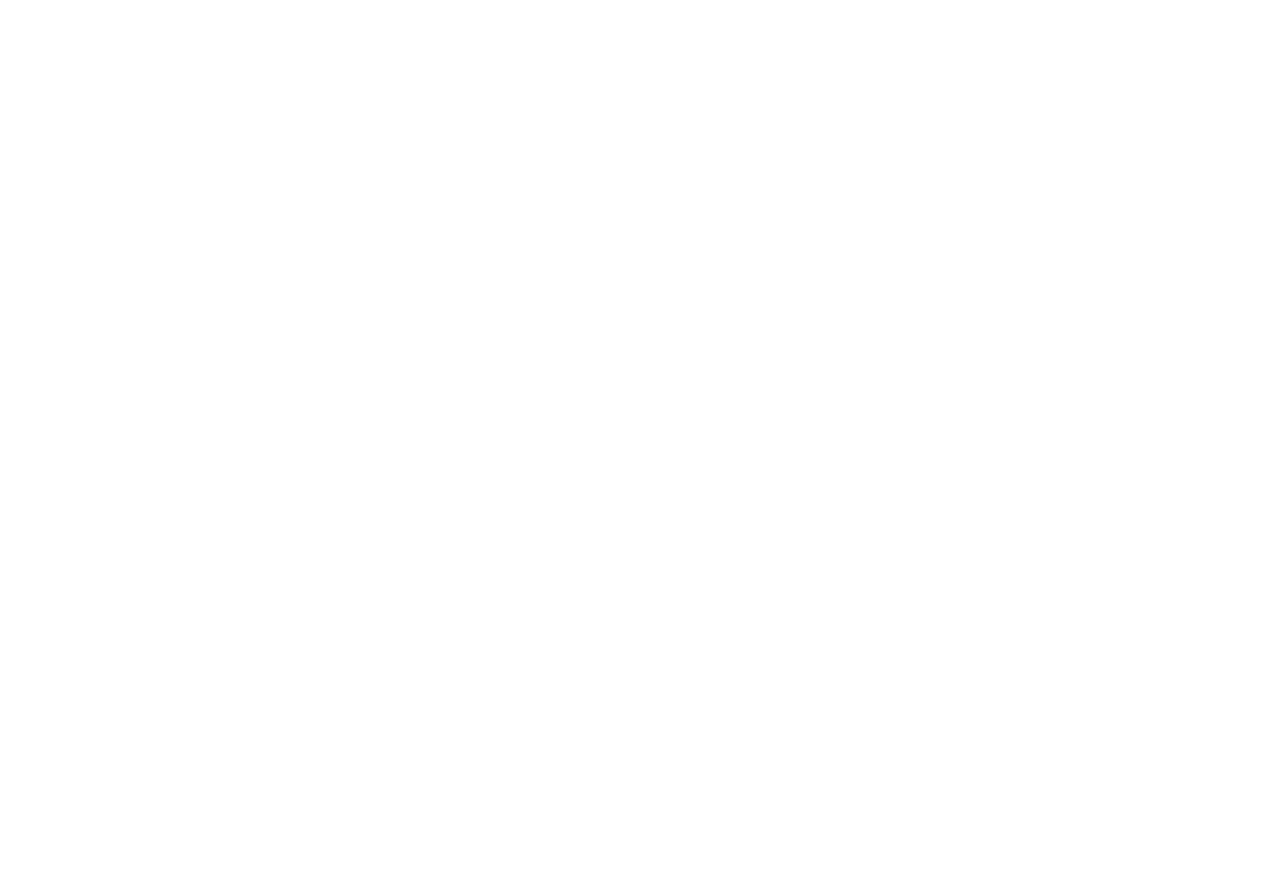
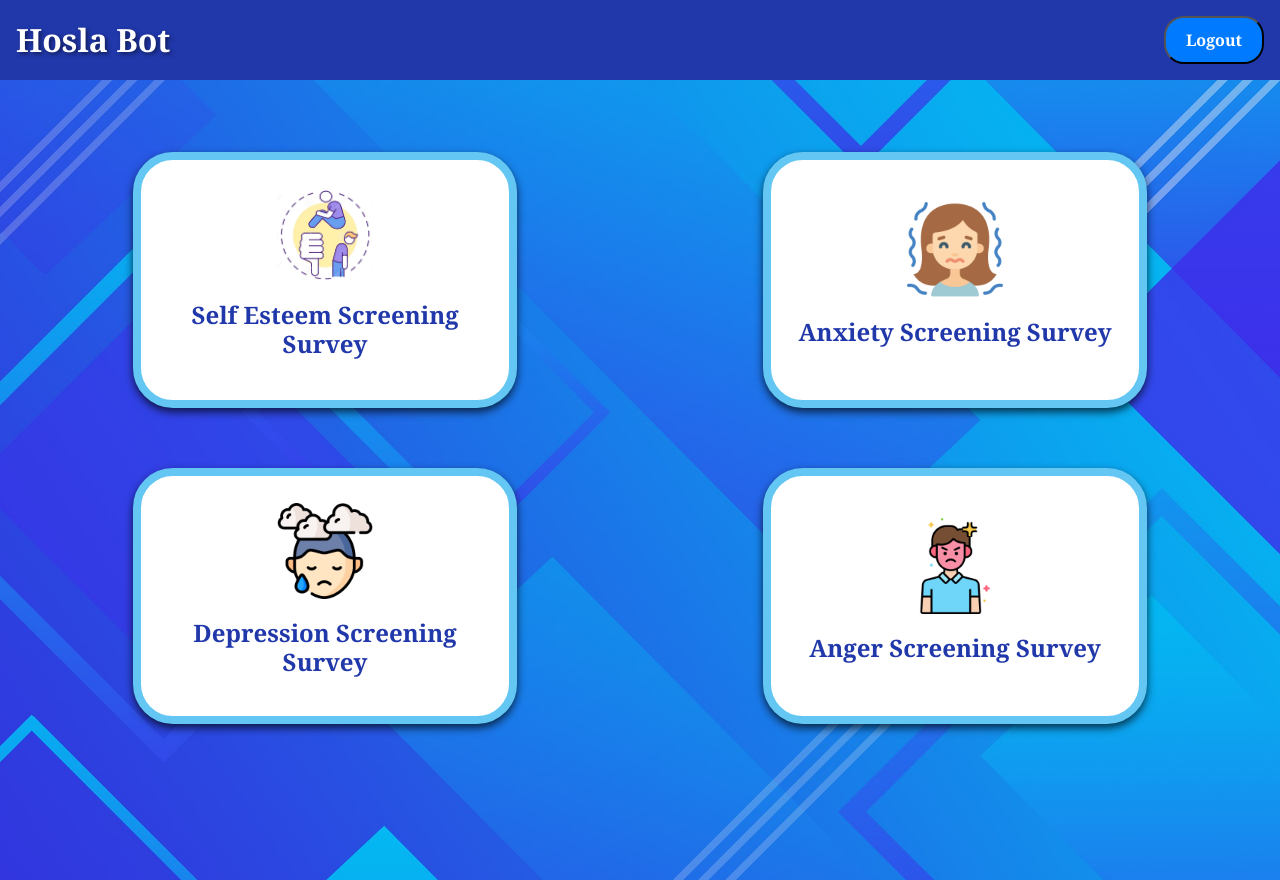
Before and after one commit to Abdullah-Waseem/c3a-project, a React (Create React App) app in the folder front_end/: page /main-menu in a window 1280 px wide. Before the commit this address had no page. Before the commit the page ends 800 px from the top, so only its background shows below. Built offline with nearby package versions, Linux system fonts and the light colour scheme.

Commit message:
added logout button and fixed blank screen

```diff
--- a/front_end/src/App.js
+++ b/front_end/src/App.js
@@ -7,10 +7,10 @@
 import ConfidenceFormBot from "./components/surveyBot/confidenceFormBot";
 import CRUD from "./CRUD";
 import Login from "./components/Login/Login";
-import { useMyContext } from "./MyContext"; // Import the context hook
+// import { useMyContext } from "./MyContext"; // Import the context hook
 
 function App() {
-  const { loggedIn } = useMyContext(); // Access the loggedIn variable from the context
+  // const { loggedIn } = useMyContext(); // Access the loggedIn variable from the context
 
   const navigate = useNavigate();
 
@@ -32,28 +32,6 @@
     setUserComments(email);
   };
   console.log(UserComment);
-  if (!loggedIn) {
-    // If not logged in, show the Login component
-    return (
-      <div className="app">
-        <Routes>
-          <Route
-            path="/"
-            element={
-              <Login
-                setNavigate={navigate}
-                setUserId={handleSetUserId}
-                setUserName={handleSetUserName}
-                setUserEmail={handleSetUserEmail}
-                setUserComments={handleSetUserComments}
-              />
-            }
-          />{" "}
-        </Routes>
-      </div>
-    );
-  }
-
   // If logged in, show the rest of the components with guarded routes
   return (
     <div className="app">
--- a/front_end/src/components/Login/Login.css
+++ b/front_end/src/components/Login/Login.css
@@ -60,7 +60,7 @@
 }
 .logo-container {
   display: flex;
-  justify-content: start;
+  justify-content: flex-start;
 }
 
 /* Logo image */
@@ -167,7 +167,7 @@
 .login-button:active {
   background-color: #003b80;
 }
-@media (max-width: 768px) {
+@media (max-width: 913px) {
   .white-container {
     flex-direction: column; /* Stack the left and right containers vertically on mobile */
     height: auto; /* Remove fixed height to allow it to expand as per content */
--- a/front_end/src/components/Login/Login.js
+++ b/front_end/src/components/Login/Login.js
@@ -6,10 +6,10 @@
 import "react-toastify/dist/ReactToastify.css";
 import c3alogo from "../../images/c3alogo.png";
 import nustlogo from "../../images/nustlogo.png";
-import { useMyContext } from "../../MyContext"; // Import the context hook
+// import { useMyContext } from "../../MyContext"; // Import the context hook
 
 const Login = ({ setUserId, setUserName, setUserEmail, setUserComments }) => {
-  const { setLoggedIn } = useMyContext(); // Access the setLoggedIn function from the context
+  // const { setLoggedIn } = useMyContext(); // Access the setLoggedIn function from the context
   const navigate = useNavigate();
   const [shoulNavigateCrud, setShouldNavigateCrud] = useState(false);
   const [shoulNavigatedMain, setShouldNavigateMain] = useState(false);
@@ -199,15 +199,15 @@
 
   useEffect(() => {
     if (shoulNavigatedMain) {
-      setLoggedIn(true);
+      // setLoggedIn(true);
       navigate("/main-menu");
     }
     if (shoulNavigateCrud) {
       // Perform navigation after state change
-      setLoggedIn(true);
+      // setLoggedIn(true);
       navigate("/crud");
     }
-  }, [shoulNavigateCrud, shoulNavigatedMain, navigate, setLoggedIn]);
+  }, [shoulNavigateCrud, shoulNavigatedMain, navigate]);
 
   // const deleteData = (id) => {
   //   if (window.confirm('Are you sure?')) {
--- a/front_end/src/components/MainMenu/mainMenu.css
+++ b/front_end/src/components/MainMenu/mainMenu.css
@@ -19,7 +19,7 @@
 }
 
 /* Styles for mobile */
-@media (max-width: 768px) {
+@media (max-width: 913px) {
   .mainMenu {
     background-size: cover; /* Ensure the background image covers the whole container on mobile */
     background-repeat: no-repeat;
--- a/front_end/src/components/TopBar/topBar.css
+++ b/front_end/src/components/TopBar/topBar.css
@@ -2,15 +2,35 @@
   background-color: #2138ab;
   color: #fff;
   display: flex;
+  flex-direction: row;
   justify-content: space-between;
   align-items: center;
   padding: 1rem;
-  /* height: 100vh; */
 }
 
 .topbar-logo {
+  display: flex;
   font-size: 2rem;
   font-weight: bold;
   color: #fff;
   text-shadow: 2px 2px 4px rgba(0, 0, 0, 0.5);
 }
+.topbar-logout {
+  display: flex;
+  width: 6vw;
+  padding: 10px;
+  border-radius: 20px;
+  background-color: #007bff;
+  color: #fff;
+  font-size: 1rem;
+  font-weight: bold;
+  cursor: pointer;
+  min-width: 100px;
+  justify-content: center;
+}
+@media (max-width: 768px) {
+  .topbar-logo {
+    font-size: 7vw;
+    background-color: black;
+  }
+}
--- a/front_end/src/components/TopBar/topBar.js
+++ b/front_end/src/components/TopBar/topBar.js
@@ -1,11 +1,11 @@
-import React from 'react'
-import './topBar.css'
+import React from "react";
+import "./topBar.css";
 
 function TopBar() {
-    return(
-        <div className="topbar">
-        <div className="topbar-logo">Hosla Bot</div>
-        {/* <div className="topbar-links">
+  return (
+    <div className="topbar">
+      <div className="topbar-logo">Hosla Bot</div>
+      {/* <div className="topbar-links">
           <a href="#" className="topbar-link">
             Home
           </a>
@@ -16,11 +16,17 @@
             Contact
           </a>
         </div> */}
-      </div>
-
-
-
-    )
+      <button
+        onClick={() => {
+          window.location.href = "/";
+        }}
+        className="topbar-logout"
+      >
+        {" "}
+        Logout
+      </button>
+    </div>
+  );
 }
 
 export default TopBar;
--- a/front_end/src/index.js
+++ b/front_end/src/index.js
@@ -4,16 +4,13 @@
 import App from "./App";
 import reportWebVitals from "./reportWebVitals";
 import { BrowserRouter } from "react-router-dom";
-import { MyProvider } from "./MyContext"; // Import the context provider
+// import { MyProvider } from "./MyContext"; // Import the context provider
 
 render(
   <React.StrictMode>
     <BrowserRouter>
-      <MyProvider>
-        {" "}
-        {/* Wrap the App with the MyProvider */}
-        <App />
-      </MyProvider>
+      {/* <MyProvider> */} <App />
+      {/* </MyProvider> */}
     </BrowserRouter>
   </React.StrictMode>,
   document.getElementById("root")
```
